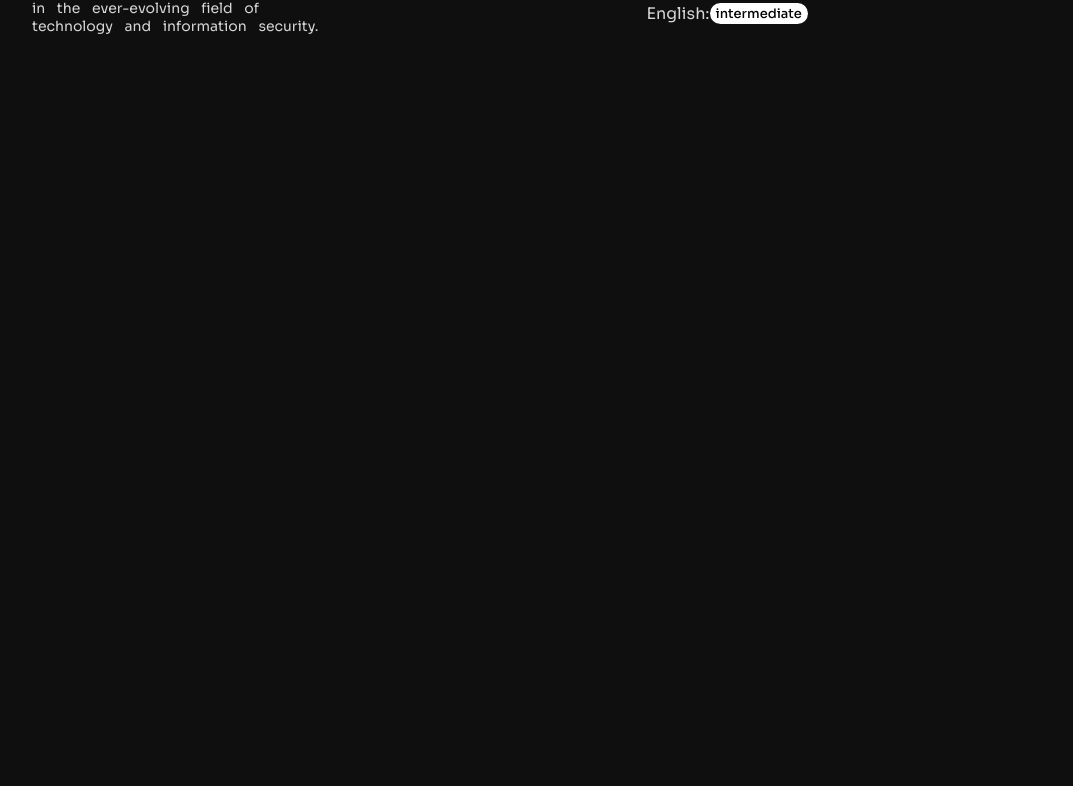
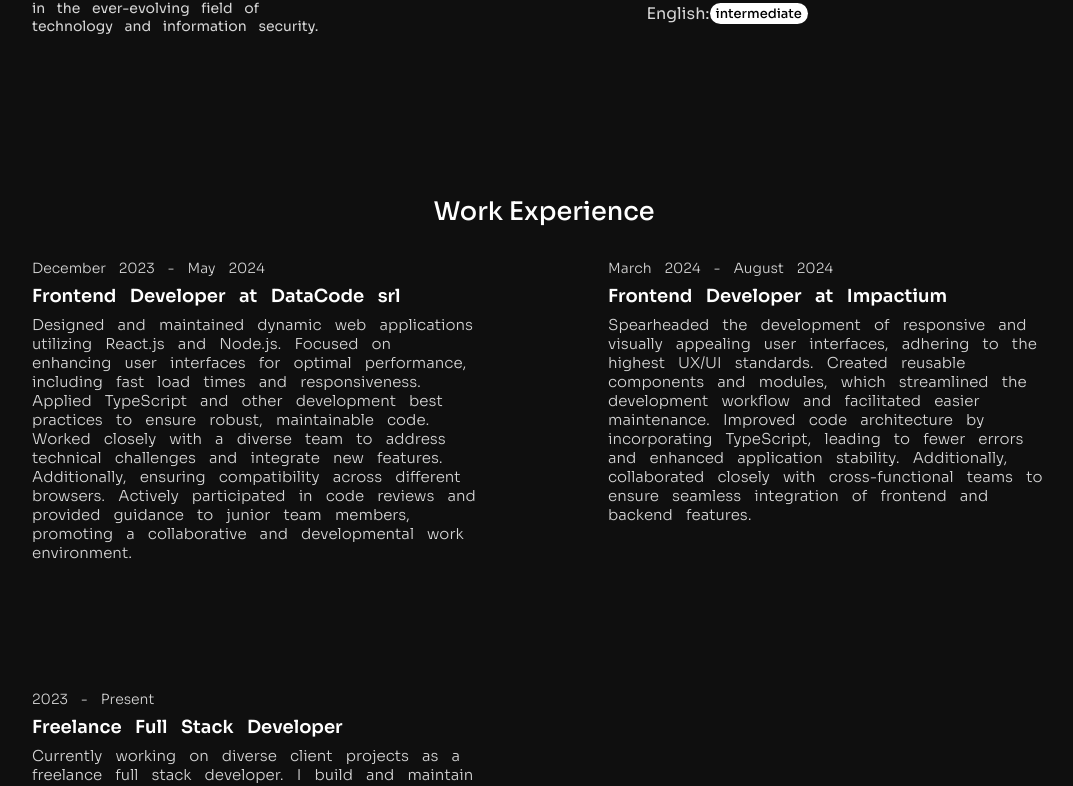
Before and after one commit to Takemyeye/portfolio-vue, a Vue app: page /about in a window 1280 px wide. Shown: the part 706-1492 px from the top of the page, without its empty margins (96-1169 px from the left). Before the commit the page ends 821 px from the top, so only its background shows below. Built offline with nearby package versions, Linux system fonts and the light colour scheme.

Commit message:
workExperience

```diff
--- a/src/components/about/about.vue
+++ b/src/components/about/about.vue
@@ -5,11 +5,13 @@
       <SummaryPanel/>
       <PersonalAttributes/>
     </div>
+    <WorkExperiene/>
   </main>
 </template>
 
 <script>
 import PersonalAttributes from './unit/personal.vue';
+import WorkExperiene from './unit/workExperiene.vue';
 import HeaderPanel from '../header/header.vue';
 import SummaryPanel from './unit/summary.vue';
 
@@ -17,6 +19,7 @@ import SummaryPanel from './unit/summary.vue';
     name: 'AboutPage',
     components: {
       PersonalAttributes,
+      WorkExperiene,
       SummaryPanel,
       HeaderPanel,
     }
--- /dev/null
+++ b/src/components/about/unit/workExperiene.vue
@@ -0,0 +1,65 @@
+<template>
+  <div class="work">
+    <h1>Work Experience</h1>
+    <div class="container">
+      <ExperienceData
+        style=" text-wrap:balance; word-spacing: 0.6em;"
+        :h4="`  font-size: clamp(12px, 2vw, 15px); `"
+        :data="`December 2023 - May 2024`"
+        :position="`Frontend Developer at DataCode srl`"
+        :text="`Designed and maintained dynamic web applications utilizing React.js and Node.js. Focused on enhancing user interfaces for optimal performance, including fast load times and responsiveness. Applied TypeScript and other development best practices to ensure robust, maintainable code. Worked closely with a diverse team to address technical challenges and integrate new features. Additionally, ensuring compatibility across different browsers. Actively participated in code reviews and provided guidance to junior team members, promoting a collaborative and developmental work environment.`"
+      />
+      <ExperienceData
+        style="text-wrap: balance; word-spacing: 0.6em;"
+        :h4="`font-size: clamp(12px, 2vw, 15px);`"
+        :data="`March 2024 - August 2024`"
+        :position="`Frontend Developer at Impactium`"
+        :text="`Spearheaded the development of responsive and visually appealing user interfaces, adhering to the highest UX/UI standards. Created reusable components and modules, which streamlined the development workflow and facilitated easier maintenance. Improved code architecture by incorporating TypeScript, leading to fewer errors and enhanced application stability. Additionally, collaborated closely with cross-functional teams to ensure seamless integration of frontend and backend features.`"
+        />
+        <ExperienceData
+          style="text-wrap: balance; word-spacing: 0.6em;"
+          :h4="`font-size: clamp(12px, 2vw, 15px);`"
+          :data="`2023 - Present`"
+          :position="`Freelance Full Stack Developer`"
+          :text="`Currently working on diverse client projects as a freelance full stack developer. I build and maintain web applications and APIs, utilizing a variety of technologies such as Js, Ts, Rect, Html Vue, Nuxt.js, PHP, and MongoDb. My responsibilities include designing scalable architecture, implementing responsive interfaces, and ensuring optimal performance across different platforms. I also collaborate with clients to understand their requirements, deliver tailored solutions, and provide ongoing support to ensure the successful deployment and operation of their applications.`"
+        />
+    </div>
+  </div>
+</template>
+
+<script>
+import ExperienceData from './../../unit/component/experience.vue';
+
+  export default {
+    name: 'WorkExperiene',
+    components: {
+      ExperienceData
+    }
+  }
+</script>
+
+<style scoped>
+  .work {
+    width: 80%;
+    padding: 5rem 0;
+    display: flex;
+    align-items: start;
+    justify-content: center;
+    flex-direction: column;
+    gap: 2rem;
+}
+
+  h1 {
+    width: 100%;
+    text-align: center;
+  }
+
+.container {
+  width: 100%;
+  display: grid;
+  grid-template-columns: repeat(2, 1fr);
+  grid-template-rows: auto;
+  align-items: start;
+  gap: 8rem;
+}
+</style>
--- a/src/components/unit/component/experience.vue
+++ b/src/components/unit/component/experience.vue
@@ -2,7 +2,7 @@
   <div class="experience">
     <h5>{{ data }}</h5>
     <h3>{{ position }}</h3>
-    <h4>{{ text }}</h4>
+    <h4 :style="h4">{{ text }}</h4>
   </div>
 </template>
 
@@ -24,6 +24,10 @@
         type: String,
         required: true,
         default: ''
+      },
+      h4: {
+        type: String,
+        required: false,
       }
     }
   }
```
